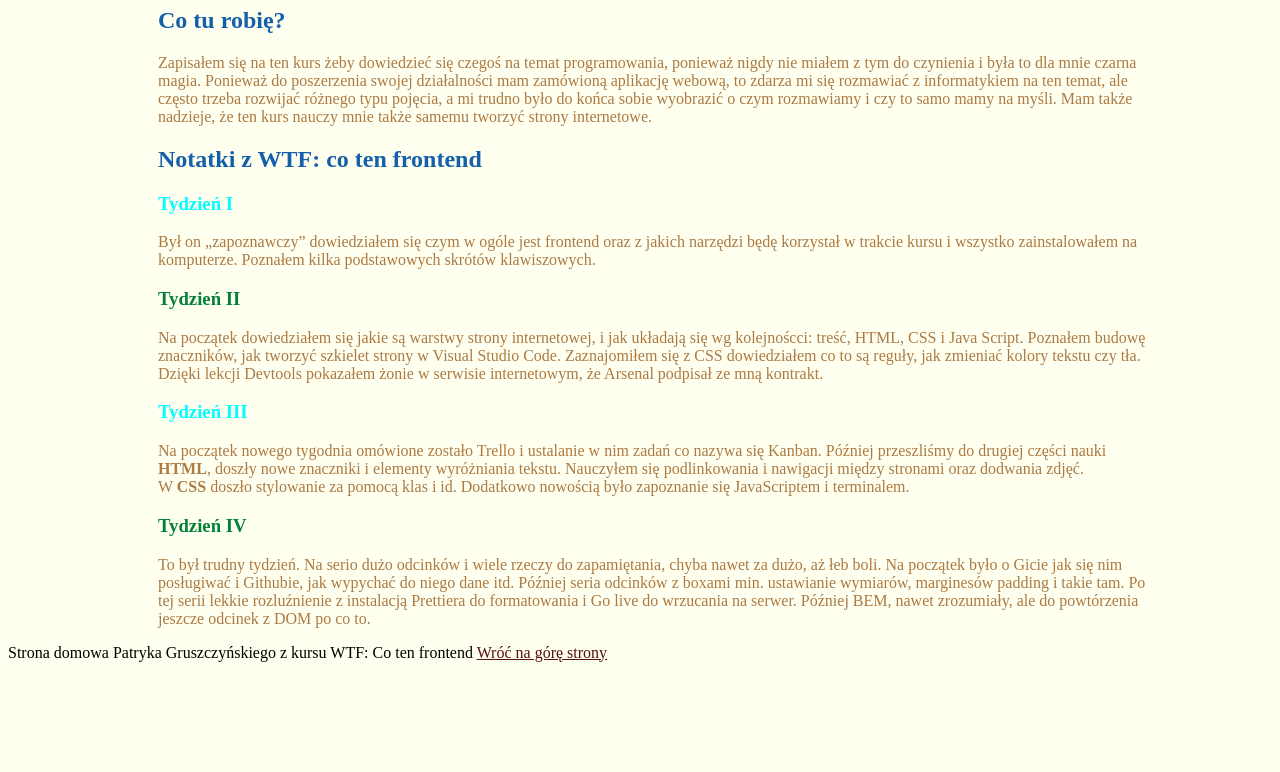
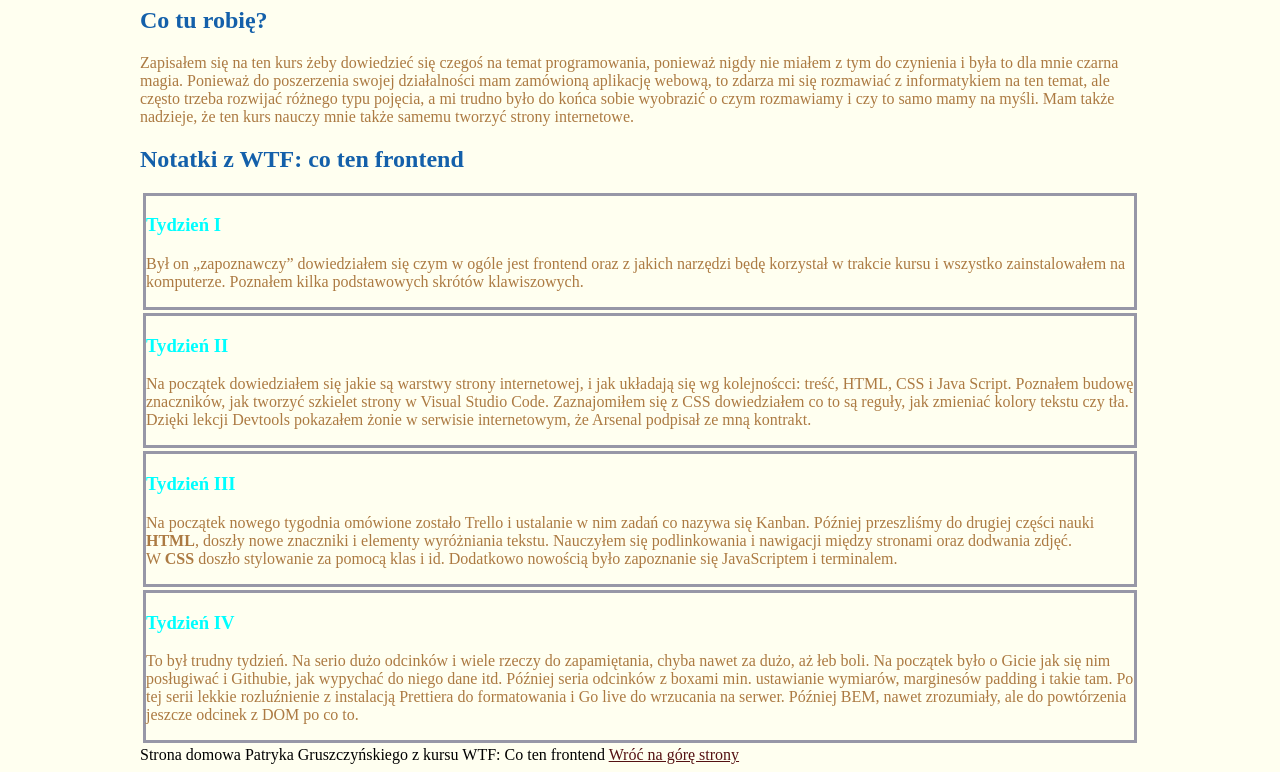
Before and after one commit to patryk-gruszczynski/homepage, a plain HTML site: page index.html in a window 1280 px wide. Shown: the part 127-899 px from the top of the page. Before the commit the page ends 800 px from the top, so only its background shows below. Drawn offline with Linux system fonts and the light colour scheme.

```diff
--- a/index.html
+++ b/index.html
@@ -15,17 +15,17 @@
         <a class="absolute-third" href="działka.html"><b>Działka</b></a>
       </nav>
     </header>
-    <main class ="box-main">
+    <main class ="main">
       <header>
-        <h1 class="main-heading main-heading--js">
+        <h1 class="main__heading main__heading--js">
           Patryk Gruszczyński – Zmiana main heading js
       </h1>
       </header>
 
-      <section>
-        <h2>Co tu robię?</h2>
+      <section class ="about">
+        <h2 class ="about__heading">Co tu robię?</h2>
 
-        <p>
+        <p class ="about__description">
           Zapisałem się na ten kurs żeby dowiedzieć się czegoś na temat
           programowania, ponieważ nigdy nie miałem z tym do czynienia i była to
           dla mnie czarna magia. Ponieważ do poszerzenia swojej działalności mam
@@ -40,10 +40,10 @@
       <section>
         <h2>Notatki z WTF: co ten frontend</h2>
 
-        <article>
-          <h3 class="tygodnie">Tydzień I</h3>
+        <article class ="week-summary">
+          <h3 class="week-summary__title">Tydzień I</h3>
 
-          <p>
+          <p class="week-summary__description">
             Był on „zapoznawczy” dowiedziałem się czym w ogóle jest frontend
             oraz z jakich narzędzi będę korzystał w trakcie kursu i wszystko
             zainstalowałem na komputerze. Poznałem kilka podstawowych skrótów
@@ -51,10 +51,10 @@
           </p>
         </article>
 
-        <article>
-          <h3 class="tygodnie__parzyste">Tydzień II</h3>
+        <article class ="week-summary">
+          <h3 class="week-summary__title">Tydzień II</h3>
 
-          <p>
+          <p class="week-summary__description">
             Na początek dowiedziałem się jakie są warstwy strony internetowej, i
             jak układają się wg kolejnoścci: treść, HTML, CSS i Java Script.
             Poznałem budowę znaczników, jak tworzyć szkielet strony w Visual
@@ -63,10 +63,10 @@
             żonie w serwisie internetowym, że Arsenal podpisał ze mną kontrakt.
           </p>
         </article>
-        <article>
-          <h3 class="tygodnie">Tydzień III</h3>
+        <article class ="week-summary">
+          <h3 class="week-summary__title">Tydzień III</h3>
 
-          <p>
+          <p class="week-summary__description">
             Na początek nowego tygodnia omówione zostało Trello i ustalanie w
             nim zadań co nazywa się Kanban. Później przeszliśmy do drugiej
             części nauki <b>HTML</b>, doszły nowe znaczniki i elementy
@@ -76,10 +76,10 @@
             nowością było zapoznanie się JavaScriptem i terminalem.
           </p>
         </article>
-        <article>
-          <h3 class="tygodnie__parzyste">Tydzień IV</h3>
+        <article class ="week-summary">
+          <h3 class="week-summary__title">Tydzień IV</h3>
 
-          <p>
+          <p class="week-summary__description">
             To był trudny tydzień. Na serio dużo odcinków i wiele rzeczy do
             zapamiętania, chyba nawet za dużo, aż łeb boli. Na początek było o
             Gicie jak się nim posługiwać i Githubie, jak wypychać do niego dane
@@ -92,9 +92,9 @@
         </article>
       </section>
     </main>
-    <footer>
+    <footer class ="footer">
       Strona domowa Patryka Gruszczyńskiego z kursu WTF: Co ten frontend
-      <a href="#top">Wróć na górę strony</a>
+      <a class ="footer__link" href="#top">Wróć na górę strony</a>
     </footer>
     <script src="main.js"></script>
   </body>
--- a/main.js
+++ b/main.js
@@ -1,12 +1,13 @@
 alert("cześć witam Cie na mojej stronce:)");
 
-const firstName = "Patryk";
-const age = "31";
+function greet(firstName,age) {
+console.log (
+`Witaj drogi odwiedzający nazywam się ${firstName} i mam ${age} lat.`
+);
+}
 
-console.log(firstName);
-console.log(age);
-console.log(`Siema, nazywam się ${firstName} i mam ${age} lat`);
+greet('Patryk','31')
 
-const heading = document.querySelector('.main-heading--js');
+const heading = document.querySelector('.main__heading--js');
 
 console.log(heading);
--- a/style.css
+++ b/style.css
@@ -7,14 +7,17 @@
 p {
   color: rgb(172, 122, 66);
 }
-.tygodnie {
+.week-summary__title {
   color: aqua;
 }
-.tygodnie__parzyste {
-  color: #048038
+.week-summary {
+border-color: #9797a7;
+border-style: solid;
+margin: 3px;
 }
 nav a {
   color: red;
+  text-decoration: none;
 }
 footer a {
   color: #551212;
@@ -46,8 +49,11 @@
   left: 400px;
   top: 20px;
   }
-.box-main {
-width: 1000px;
-position: relative;
-left:150px
+.main {
+max-width: 1000px;
+margin: 0 auto;
 }
+.footer {
+  max-width: 1000px;
+  margin: 0 auto;
+}
```
Also changed, not shown: działka.html (+3 -3 lines), toaletki.html (+3 -3 lines).
